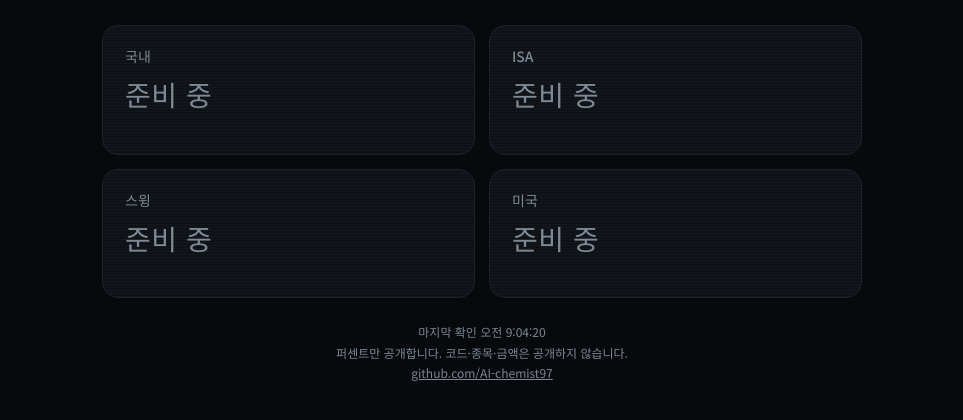
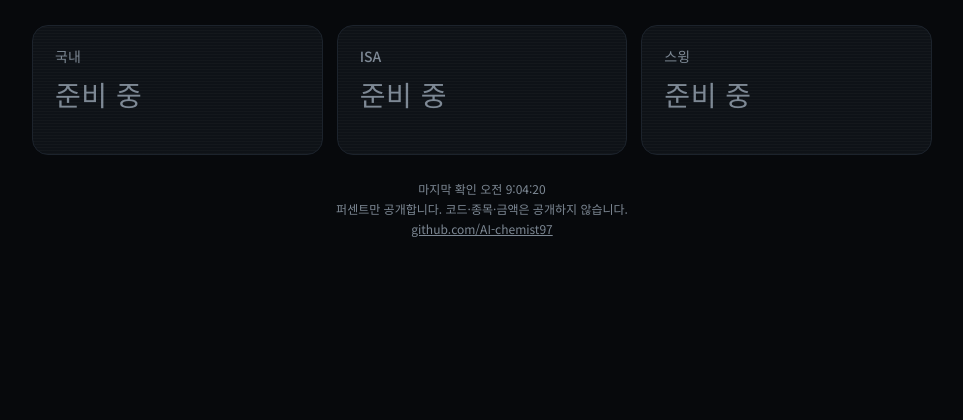
Before and after one commit to AI-chemist97/trading-scoreboard, a plain HTML site: page index.html in a window 1280 px wide. Shown: the part 100-520 px from the top of the page, without its empty margins (158-1121 px from the left). Drawn offline with Linux system fonts and the light colour scheme.

Commit message:
Publish three bots only (KR / ISA / Swing)

```diff
--- a/badge/us.json
+++ /dev/null
@@ -1 +0,0 @@
-{"schemaVersion": 1, "label": "미국", "message": "준비 중", "color": "lightgrey"}
--- a/data/us.json
+++ /dev/null
@@ -1 +0,0 @@
-{"pending": true}
--- a/index.html
+++ b/index.html
@@ -17,7 +17,7 @@
   header{text-align:center;margin-bottom:28px}
   header h1{font-size:22px;font-weight:700;letter-spacing:.02em}
   header p{color:var(--sub);font-size:13px;margin-top:6px}
-  .board{display:grid;grid-template-columns:repeat(2,minmax(0,1fr));gap:14px;width:100%;max-width:760px}
+  .board{display:grid;grid-template-columns:repeat(3,minmax(0,1fr));gap:14px;width:100%;max-width:900px}
   .tile{background:var(--panel);border:1px solid var(--line);border-radius:16px;padding:20px 22px;position:relative;
         overflow:hidden}
   .tile::after{content:"";position:absolute;inset:0;pointer-events:none;
@@ -55,7 +55,6 @@ const BOTS = [
   { key: "kr",    label: "국내" },
   { key: "isa",   label: "ISA" },
   { key: "swing", label: "스윙" },
-  { key: "us",    label: "미국" },
 ];
 
 const board = document.getElementById("board");
```
Also changed, not shown: card.svg, 1 other file.
